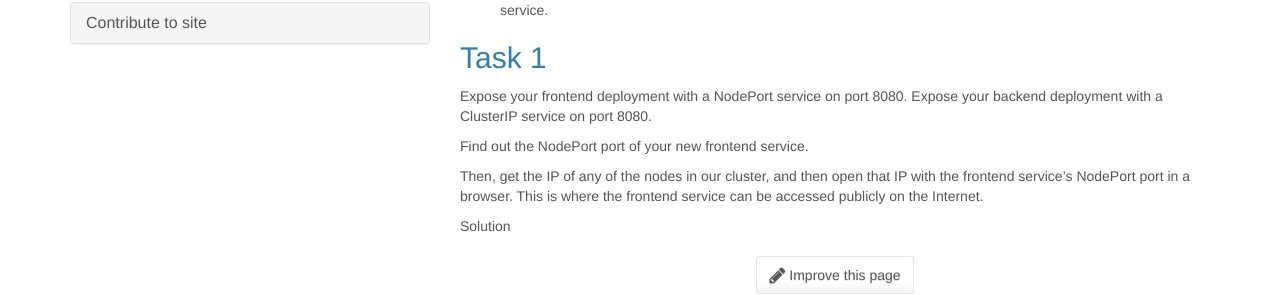
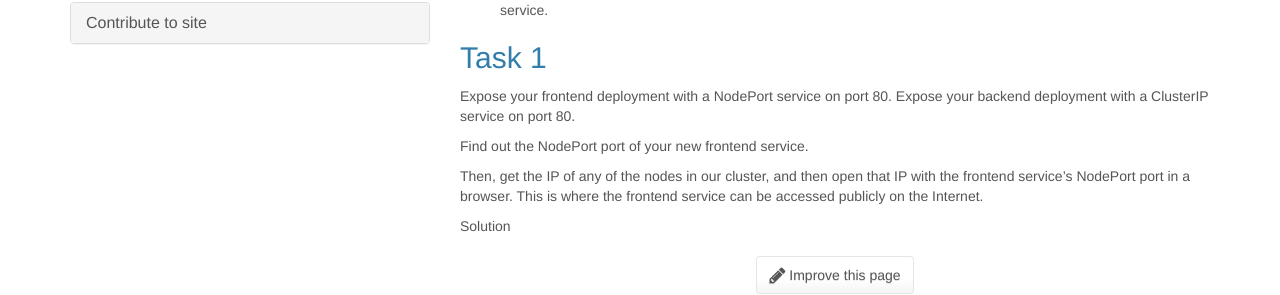
Before and after one commit to knowit/kubernetes-workshop, a Jekyll site: the page built from docs/_docs/workshop/service.md, in a window 1280 px wide and 1187 px high. Shown: the part 734-1029 px from the top of the window. Built offline with Jekyll 4.4.1, drawn with Linux system fonts in a browser that asks for light colours.

Commit message:
Update service.md

```diff
--- a/docs/_docs/workshop/service.md
+++ b/docs/_docs/workshop/service.md
@@ -32,8 +32,8 @@
 
 ## Task 1
 
-Expose your frontend deployment with a NodePort service on port 8080.
-Expose your backend deployment with a ClusterIP service on port 8080.
+Expose your frontend deployment with a NodePort service on port 80.
+Expose your backend deployment with a ClusterIP service on port 80.
 
 Find out the NodePort port of your new frontend service.
 
@@ -47,13 +47,13 @@
 
 ### Solution 1: Exposing a pod with service
 Frontend:
-- `kubectl expose deployment ez-frontend --port 8080 --type NodePort`
-- `kubectl get svc` # Note the second part of the Port `8080:34567`
+- `kubectl expose deployment ez-frontend --port 80 --type NodePort`
+- `kubectl get svc` # Note the second part of the Port `80:34567`
 - `kubectl get nodes -o wide`
 - Paste one of the node ips into a browser followed by the generated port number. `http://1.2.3.4:34567`
 
 Backend:
-- `kubectl expose deployment workshop-api-deployment --port 8080`
+- `kubectl expose deployment workshop-api-deployment --port 80`
  </div>
 </details>
 {% comment %}
```
